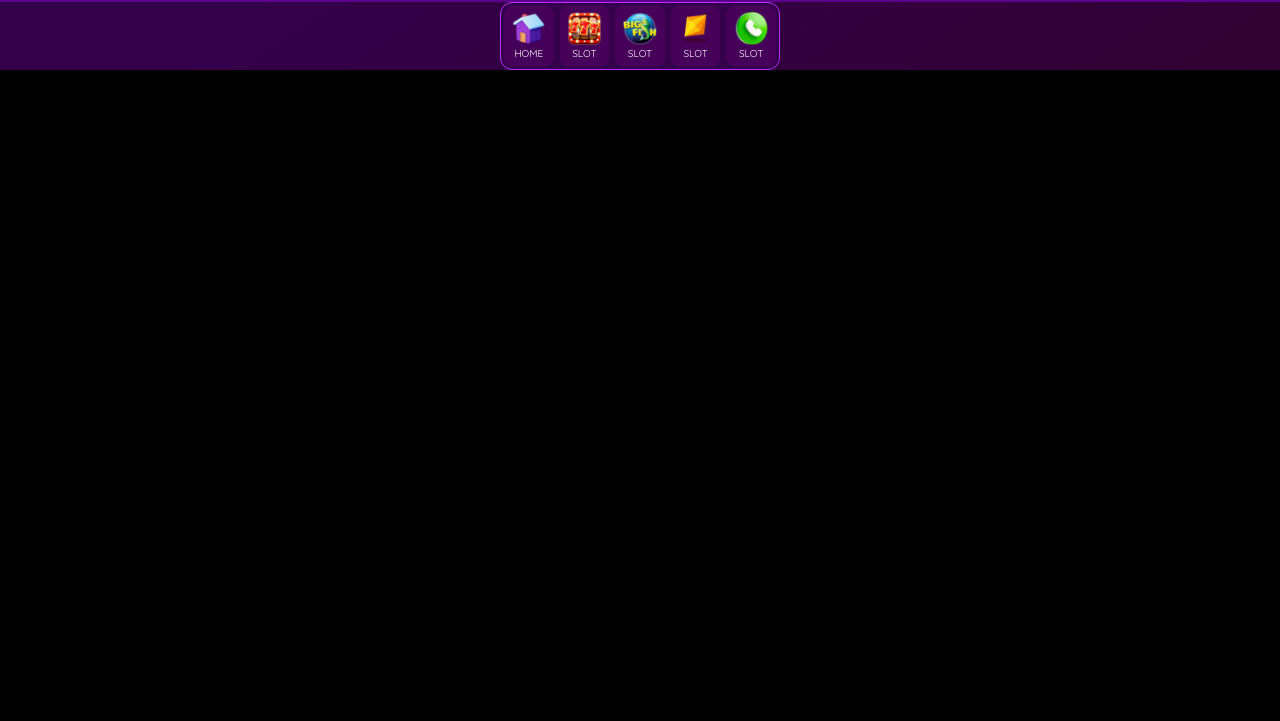
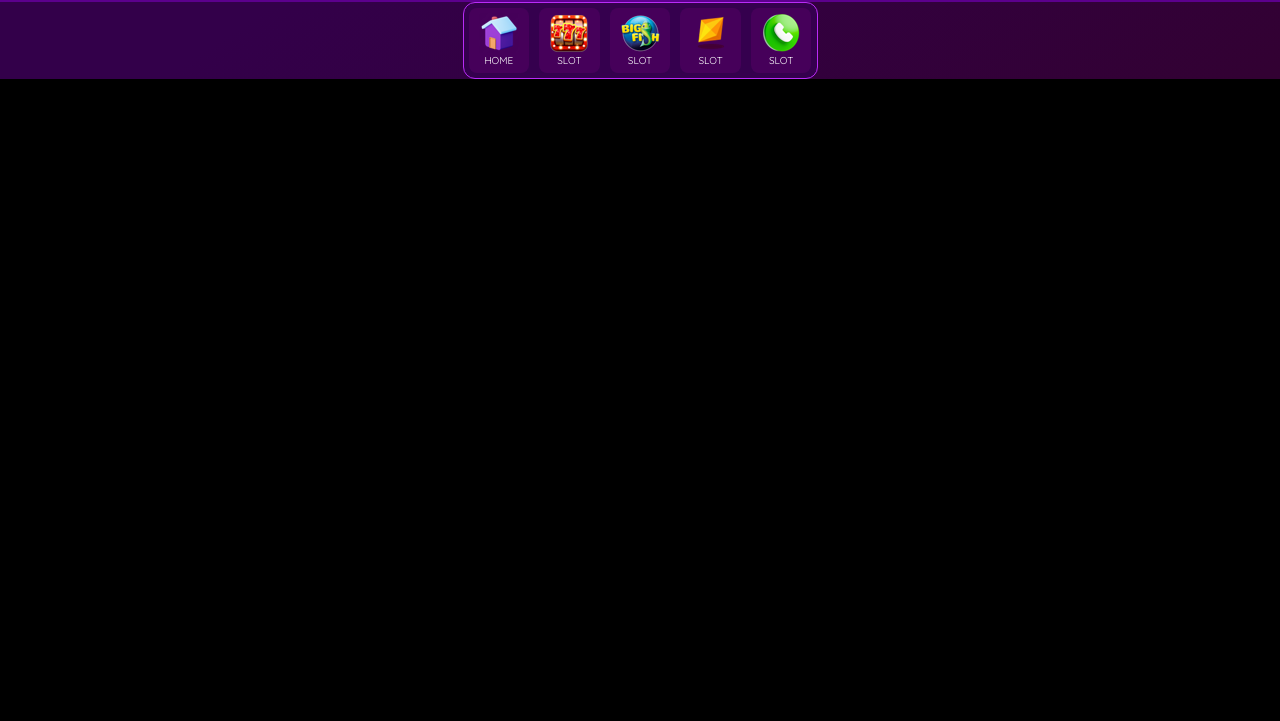
Before and after one commit to subarnabhd/subarnabhd.github.io, a plain HTML site: page game.html in a window 1280 px wide. Shown: the part 79-800 px from the top of the page. Drawn offline with nearby package versions, Linux system fonts and the light colour scheme.

Commit message:
nav size

```diff
--- a/style.css
+++ b/style.css
@@ -251,7 +251,7 @@ input:focus{
 
   /* Footer */
   .footer{
-    max-width:280px;
+    max-width:355px;
     align-items: center;
     margin: auto;
     bottom: 10px;
@@ -260,15 +260,15 @@ input:focus{
     border: 1px solid #b92bf7;
 
   }
-  .nav-ico img{
+  /* .nav-ico img{
     height: 35px;
     width: 100%;
-  }
+  } */
   .footer-icon-box{
     padding: 5px;
     background: #7c01803b;
     color: #ffffff;
-    margin: 3px;
+    margin: 5px;
     border-radius: 8px;
 }
 .footer-icon-box:hover{
```
